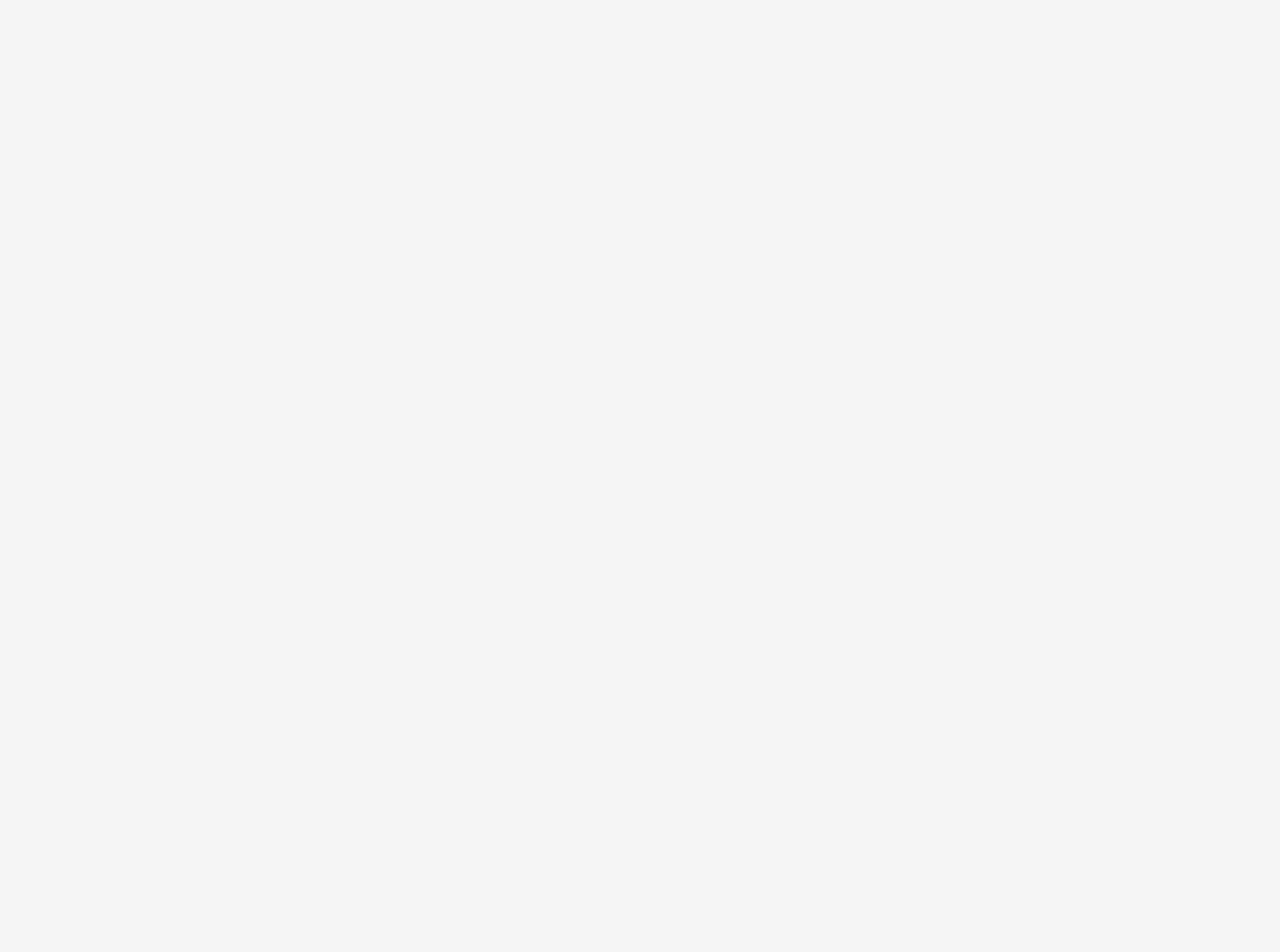
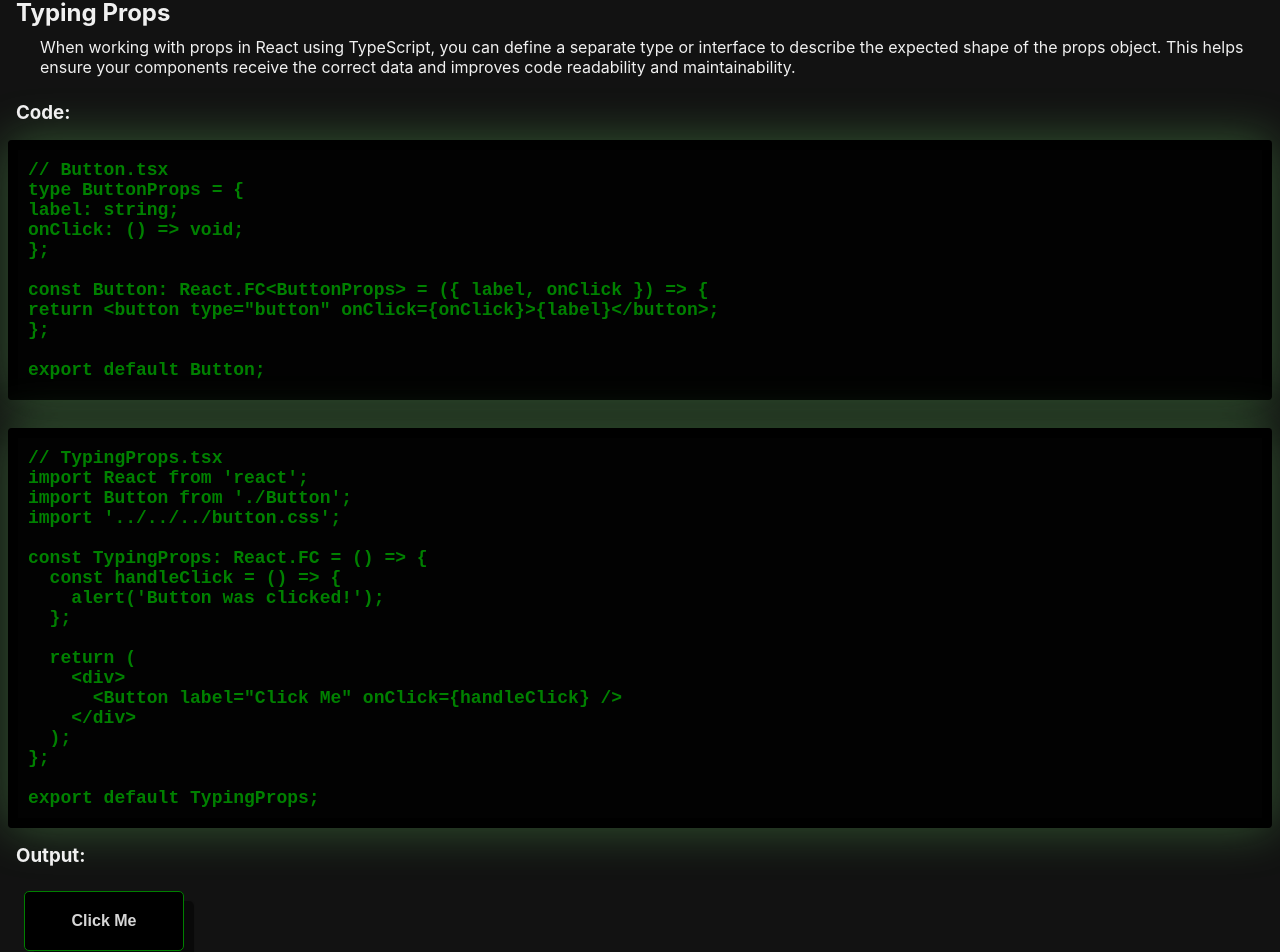
Before and after one commit to rees-kyle/react_showcase, a React (Create React App) app in the folder project/: page /react_showcase/basic-concepts in a window 1280 px wide. Shown: the part 2811-3763 px from the top of the page. Before the commit the page ends 2779 px from the top, so only its background shows below. Built offline with nearby package versions, Linux system fonts and the light colour scheme.

Commit message:
Add TypingProps component
- Added Button.tsx.
- Added component file.
- Added to index in components folder.
- Imported and added component to page.

```diff
--- /dev/null
+++ b/project/src/components/typescript/basic_concepts/Button.tsx
@@ -0,0 +1,13 @@
+// Define a type for the Button component's props
+type ButtonProps = {
+label: string;          // Label text to display on the button
+onClick: () => void;    // Function to handle button click events
+};
+
+// Define the Button component, typing its props with ButtonProps
+const Button: React.FC<ButtonProps> = ({ label, onClick }) => {
+// Renders a button element with an onClick event and label
+return <button type="button" onClick={onClick}>{label}</button>;
+};
+
+export default Button;
--- /dev/null
+++ b/project/src/components/typescript/basic_concepts/TypingProps.tsx
@@ -0,0 +1,71 @@
+import React from 'react';
+import Button from './Button';
+import '../../../button.css';
+
+const TypingProps: React.FC = () => {
+  const handleClick = () => {
+    alert('Button was clicked!');
+  };
+
+  return (
+    <div>
+      <br/>
+      <hr/>
+      <h2>Typing Props</h2>
+      <p>
+        When working with props in React using TypeScript,
+        you can define a separate type or interface
+        to describe the expected shape of the props object.
+        This helps ensure your components receive the correct data
+        and improves code readability and maintainability.
+      </p>
+
+      <h3>Code:</h3>
+      <pre>
+        <code>
+          {`// Button.tsx
+type ButtonProps = {
+label: string;
+onClick: () => void;
+};
+
+const Button: React.FC<ButtonProps> = ({ label, onClick }) => {
+return <button type="button" onClick={onClick}>{label}</button>;
+};
+
+export default Button;
+`}
+        </code>
+      </pre>
+      <br/>
+      <pre>
+        <code>
+          {`// TypingProps.tsx
+import React from 'react';
+import Button from './Button';
+import '../../../button.css';
+
+const TypingProps: React.FC = () => {
+  const handleClick = () => {
+    alert('Button was clicked!');
+  };
+
+  return (
+    <div>
+      <Button label="Click Me" onClick={handleClick} />
+    </div>
+  );
+};
+
+export default TypingProps;
+`}
+        </code>
+      </pre>
+
+      <h3>Output:</h3>
+      <Button label="Click Me" onClick={handleClick} />
+    </div>
+  );
+};
+
+export default TypingProps;
--- a/project/src/components/typescript/basic_concepts/index.ts
+++ b/project/src/components/typescript/basic_concepts/index.ts
@@ -2,3 +2,4 @@ export { default as BasicConcepts } from './BasicConcepts';
 export { default as Setup } from './Setup';
 export { default as TypingFunctionalComponents } from './TypingFunctionalComponents';
 export { WithReactFC, WithoutReactFC } from './TypingFunctionalComponents';
+export { default as TypingProps } from './TypingProps';
--- a/project/src/pages/typescript/BasicConceptsPage.js
+++ b/project/src/pages/typescript/BasicConceptsPage.js
@@ -4,7 +4,8 @@ import {
   Setup,
   TypingFunctionalComponents,
   WithReactFC,
-  WithoutReactFC
+  WithoutReactFC,
+  TypingProps
 } from '../../components/typescript/basic_concepts';
 
 const BasicConceptsPage = () => {
@@ -15,6 +16,7 @@ const BasicConceptsPage = () => {
       <TypingFunctionalComponents />
       <WithReactFC />
       <WithoutReactFC />
+      <TypingProps />
     </>
   );
 };
```
